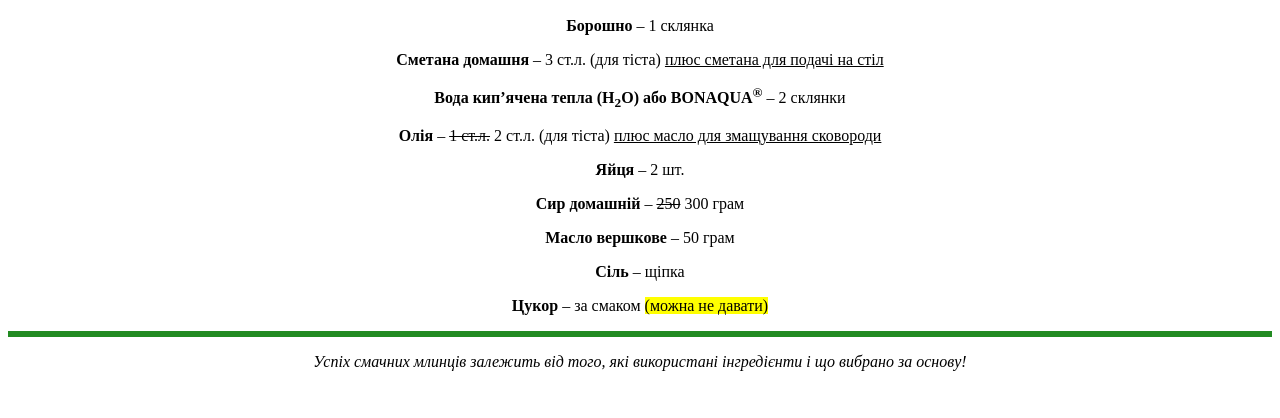
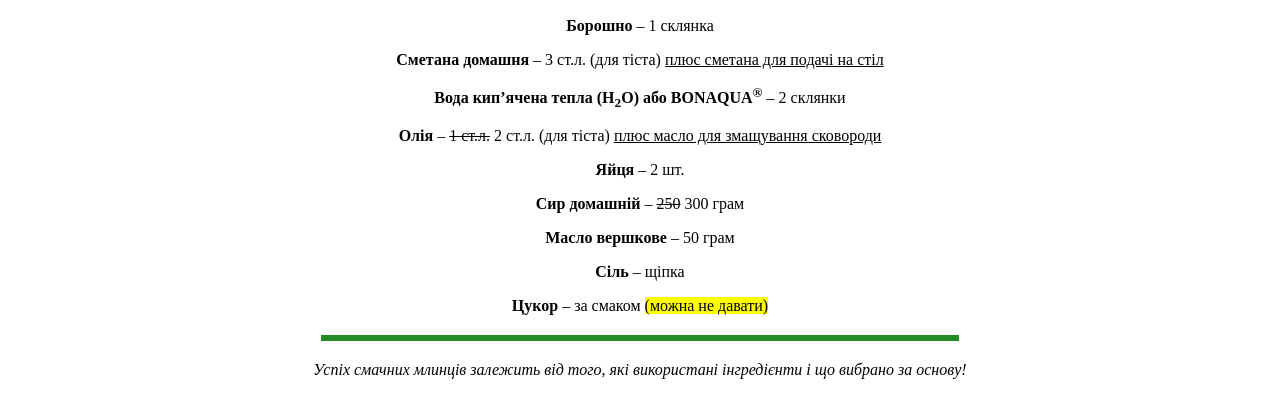
Before and after one commit to oldiix/web-technologies, a plain HTML site: page lab2/task1.html in a window 1280 px wide. Shown: the part 110-528 px from the top of the page. Drawn offline with Linux system fonts and the light colour scheme.

Commit message:
fix border's width in task1

```diff
--- a/lab2/task1.html
+++ b/lab2/task1.html
@@ -19,9 +19,11 @@
     <p><b>Сир домашній</b> – <s>250</s> 300 грам</p>
     <p><b>Масло вершкове</b> – 50 грам</p>
     <p><b>Сіль</b> – щіпка</p>
-    <p><b>Цукор</b> – за смаком <mark>(можна не давати)</mark></p>
+    <p><b>Цукор</b> – за смаком
+        <mark>(можна не давати)</mark>
+    </p>
 
-    <hr style="border: 3px solid forestgreen;">
+    <hr style="border: 3px solid forestgreen; width: 50%; margin: 20px auto;">
 
     <p><i>Успіх смачних млинців залежить від того, які використані інгредієнти і що вибрано за основу!</i></p>
 
```
